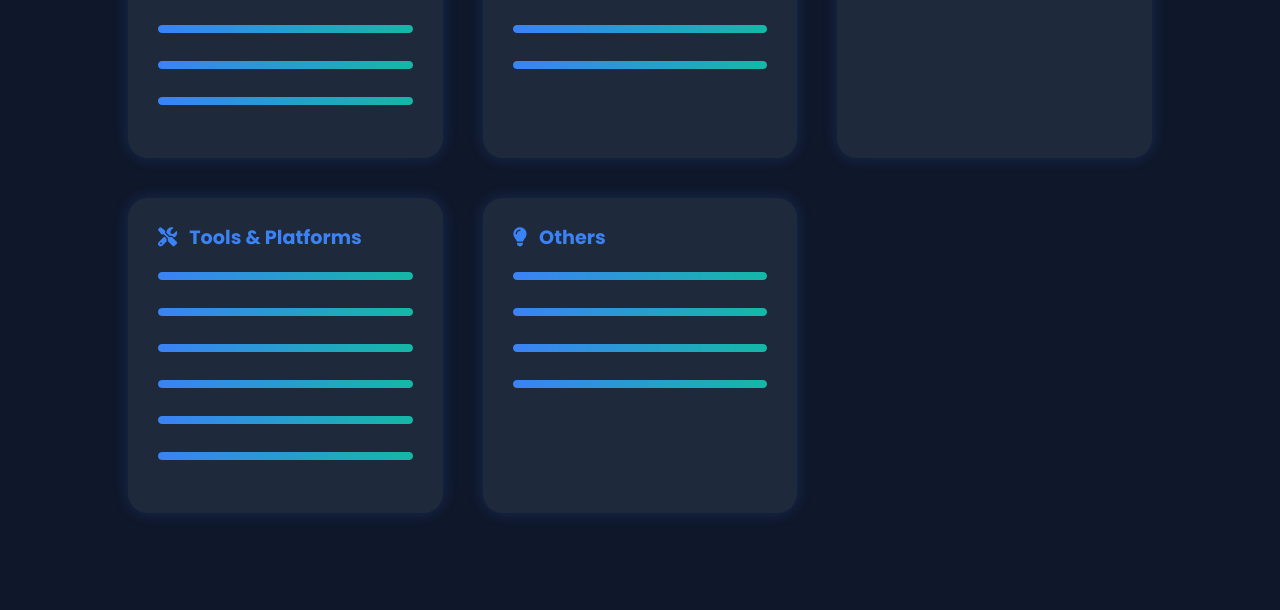
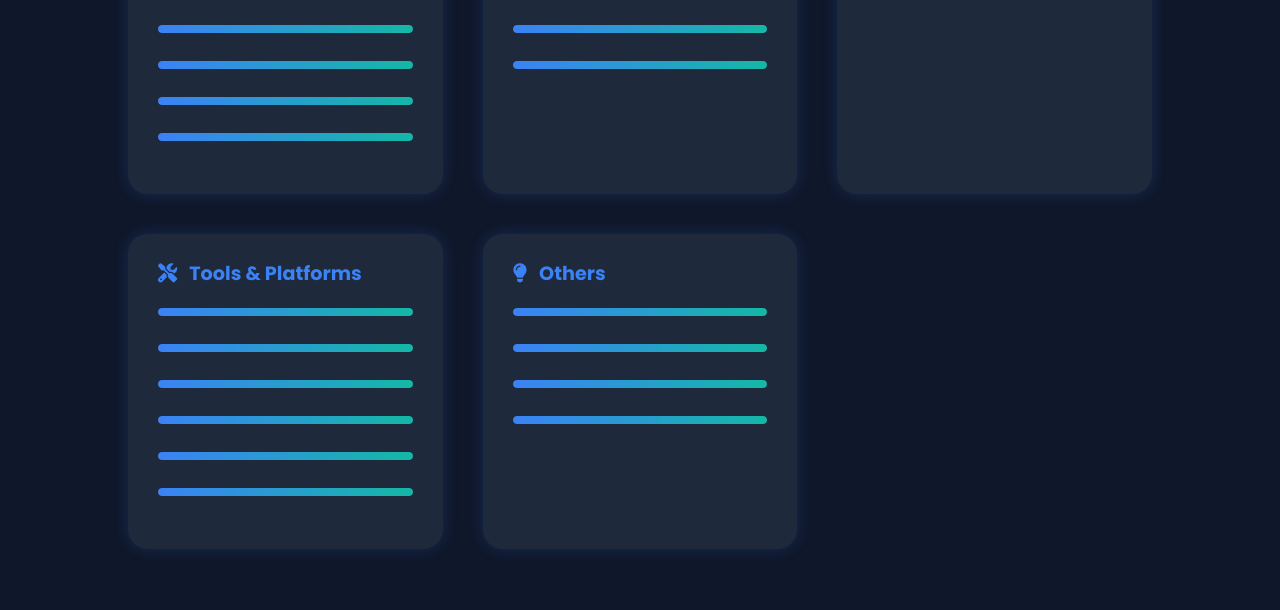
Before and after one commit to loangkhan97/Portfolio-website, a plain HTML site: page index.html in a window 1280 px wide. Shown: the part 2201-2811 px from the top of the page. Drawn offline with Linux system fonts and the light colour scheme.

Commit message:
another skill added

```diff
--- a/index.html
+++ b/index.html
@@ -109,6 +109,7 @@
           <div class="skill-bar"><span style="width: 85%"></span><p>JavaScript</p></div>
           <div class="skill-bar"><span style="width: 80%"></span><p>React.js</p></div>
           <div class="skill-bar"><span style="width: 75%"></span><p>Tailwind CSS</p></div>
+          <div class="skill-bar"><span style="width: 75%"></span><p>NextJs</p></div>
         </div>
 
         <!-- BACKEND -->
```
